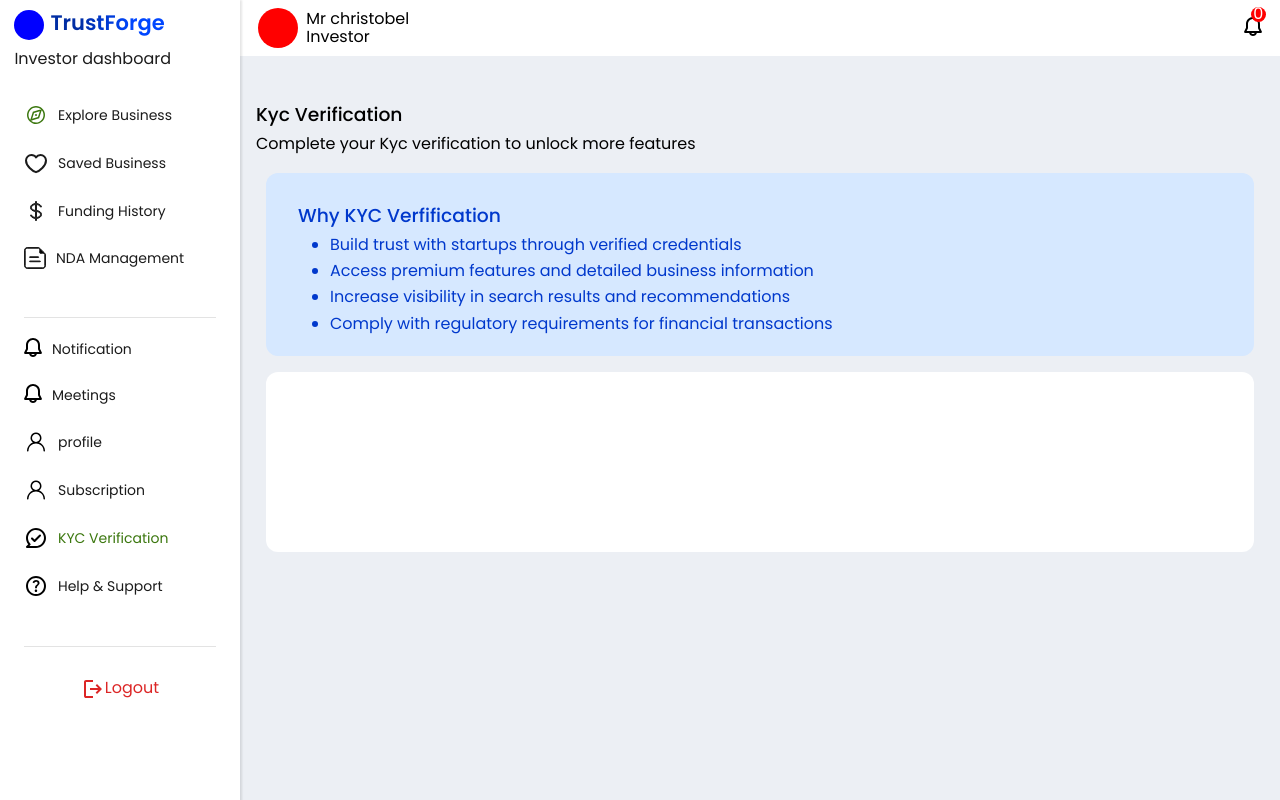
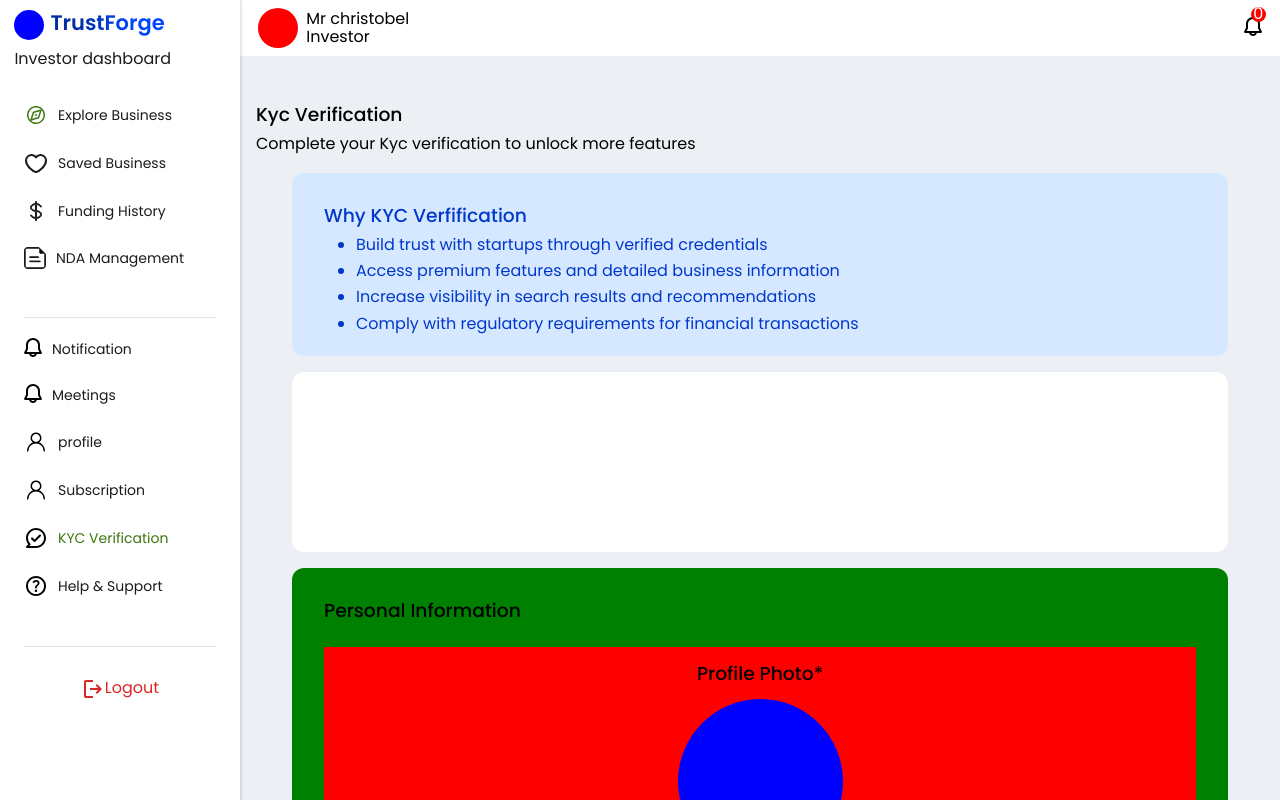
Before and after one commit to coderchris1234/TrustForge, a React (Vite) app: page /dashboard/investor/kycverification in a window 1280 px wide. Built offline with nearby package versions, Linux system fonts and the light colour scheme.

Commit message:
All Good

```diff
--- /dev/null
+++ b/src/Components/KycVerify.jsx
@@ -0,0 +1,53 @@
+import React from "react";
+import { KycVerifyContainer } from "./KycVerifyStyle";
+
+const KycVerify = () => {
+  return (
+    <KycVerifyContainer>
+      <div className="Kyc_text_heading">
+        <h3>Kyc Verification</h3>
+        <p>Complete your Kyc verification to unlock more features</p>
+      </div>
+
+      <section className="why_verification">
+        <h3>Why KYC Verfification</h3>
+        <ul className="Verify_listing">
+          <li>Build trust with startups through verified credentials </li>
+          <li>Access premium features and detailed business information </li>
+          <li>Increase visibility in search results and recommendations </li>
+          <li>
+            Comply with regulatory requirements for financial transactions{" "}
+          </li>
+        </ul>
+      </section>
+
+      <section className="Kyc_steps"></section>
+
+      <section className="Profile_photo_kyc">
+        <h3>Personal Information</h3>
+
+        <div className="Professional_photo">
+          <h3>Profile Photo*</h3>
+          <div className="Photo_img">
+            <img src="" />
+            <div></div>
+          </div>
+          <span>Upload a professional photo</span>
+        </div>
+
+        <article className="Photo_input">
+          <div className="Input_kyc">
+            <label>full name</label>
+            <input type="text" />
+          </div>
+          <div className="Input_kyc">
+            <label>full name</label>
+            <input type="text" />
+          </div>
+        </article>
+      </section>
+    </KycVerifyContainer>
+  );
+};
+
+export default KycVerify;
--- /dev/null
+++ b/src/Components/KycVerifyStyle.jsx
@@ -0,0 +1,110 @@
+import styled from "styled-components";
+
+export const KycVerifyContainer = styled.div`
+  width: 100%;
+  height: max-content;
+  /* background-color: green; */
+  display: flex;
+  flex-direction: column;
+  align-items: center;
+  gap: 1rem;
+
+  .Kyc_text_heading {
+    width: 100%;
+    height: 4.3rem;
+    /* background-color: green; */
+    padding: 1rem;
+  }
+
+  .why_verification {
+    width: 90%;
+    height: 183px;
+    background-color: #d6e8ff;
+    border-radius: 12px;
+    padding: 2rem;
+
+    h3 {
+      color: #0038cc;
+    }
+
+    .Verify_listing {
+      padding-left: 2rem;
+      display: flex;
+      gap: 0.5rem;
+      flex-direction: column;
+
+      li {
+        color: #0038cc;
+      }
+    }
+  }
+
+  .Kyc_steps {
+    width: 90%;
+    height: 180px;
+    background-color: #ffffff;
+    border-radius: 12px;
+  }
+
+  .Profile_photo_kyc {
+    width: 90%;
+    /* height: 80vh; */
+    height: max-content;
+    background-color: green;
+    display: flex;
+    flex-direction: column;
+    padding: 2rem;
+    border-radius: 12px;
+    gap: 1rem;
+
+    /* align-items: center; */
+    /* justify-content: center; */
+
+    h1 {
+      width: 100%;
+    }
+    .Professional_photo {
+      width: 100%;
+      height: max-content;
+      background-color: red;
+      display: flex;
+      flex-direction: column;
+      align-items: center;
+      padding: 1rem;
+      gap: 15px;
+
+      h3 {
+        margin: 0;
+      }
+
+      .Photo_img {
+        width: 165px;
+        height: 165px;
+        border-radius: 50%;
+        background-color: blue;
+      }
+    }
+
+    .Photo_input {
+      width: 100%;
+      height: max-content;
+      background-color: pink;
+      display: flex;
+      justify-content: space-between;
+      gap: 2rem;
+
+      .Input_kyc {
+        display: flex;
+        flex-direction: column;
+        gap: 1rem;
+        width: 50%;
+        background-color: blue;
+
+        input {
+          width: 100%;
+          height: 40px;
+        }
+      }
+    }
+  }
+`;
--- a/src/Pages/DashboardPage/InvestorPage/KycVerification2.jsx
+++ b/src/Pages/DashboardPage/InvestorPage/KycVerification2.jsx
@@ -1,27 +1,11 @@
 import React from "react";
 import { KycContainer } from "./KycVerification2Style";
+import KycVerify from "../../../Components/KycVerify";
 
 const KycVerification2 = () => {
   return (
     <KycContainer>
-      <div className="Kyc_text_heading">
-        <h3>Kyc Verification</h3>
-        <p>Complete your Kyc verification to unlock more features</p>
-      </div>
-
-      <section className="why_verification">
-        <h3>Why KYC Verfification</h3>
-        <ul className="Verify_listing">
-          <li>Build trust with startups through verified credentials </li>
-          <li>Access premium features and detailed business information </li>
-          <li>Increase visibility in search results and recommendations </li>
-          <li>
-            Comply with regulatory requirements for financial transactions{" "}
-          </li>
-        </ul>
-      </section>
-
-      <section className="Kyc_steps"></section>
+      <KycVerify />
     </KycContainer>
   );
 };
--- a/src/Pages/DashboardPage/InvestorPage/KycVerification2Style.jsx
+++ b/src/Pages/DashboardPage/InvestorPage/KycVerification2Style.jsx
@@ -3,47 +3,9 @@ import styled from "styled-components";
 export const KycContainer = styled.div`
   width: 100%;
   height: max-content;
-  /* background-color: red; */
   display: flex;
   /* justify-content: center; */
   flex-direction: column;
   align-items: center;
   gap: 1rem;
-
-  .Kyc_text_heading {
-    width: 100%;
-    height: 4.3rem;
-    /* background-color: green; */
-    padding: 1rem;
-  }
-
-  .why_verification {
-    width: 95%;
-    height: 183px;
-    background-color: #d6e8ff;
-    border-radius: 12px;
-    padding: 2rem;
-
-    h3 {
-      color: #0038cc;
-    }
-
-    .Verify_listing {
-      padding-left: 2rem;
-      display: flex;
-      gap: 0.5rem;
-      flex-direction: column;
-
-      li {
-        color: #0038cc;
-      }
-    }
-  }
-
-  .Kyc_steps {
-    width: 95%;
-    height: 180px;
-    background-color: #ffffff;
-    border-radius: 12px;
-  }
 `;
```
